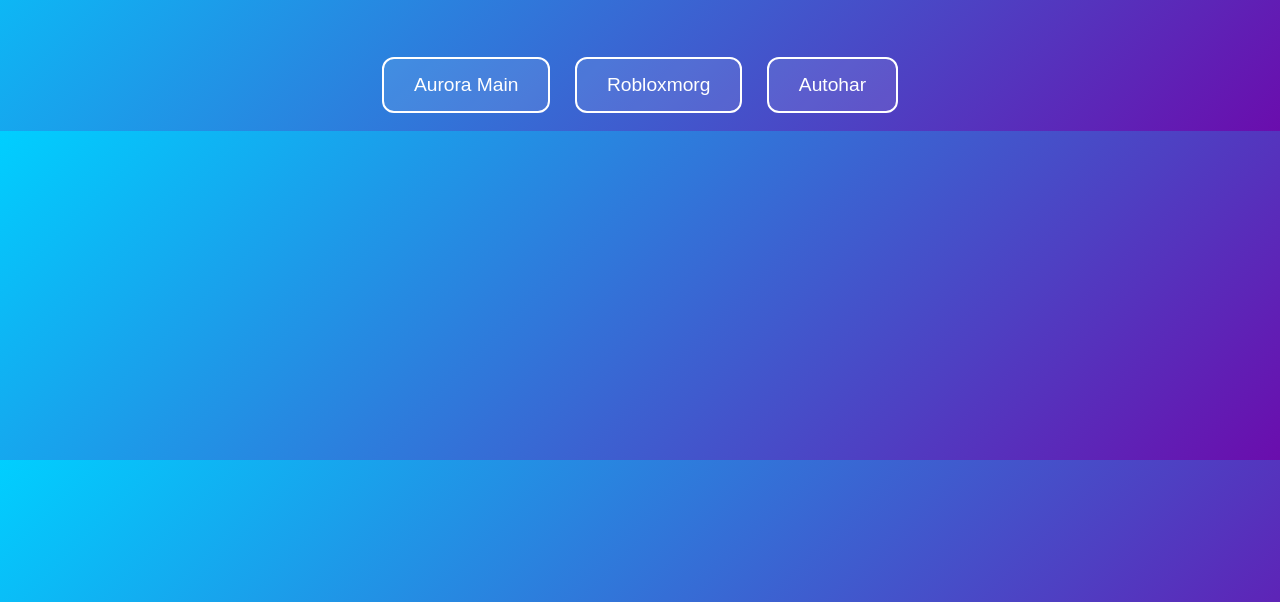
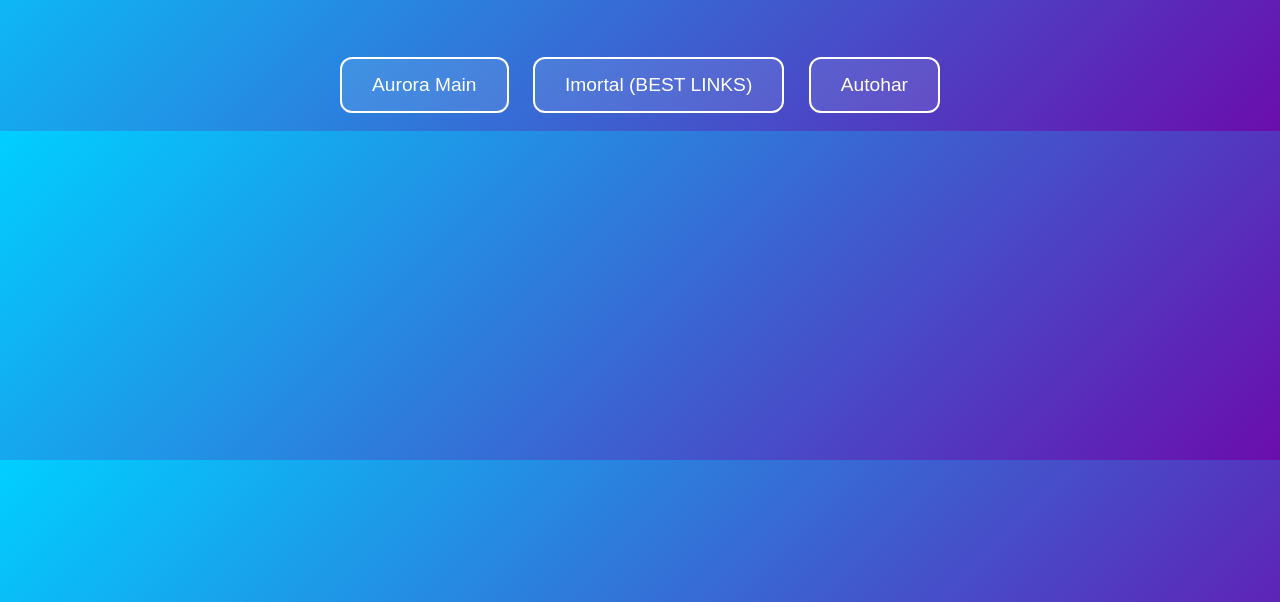
Before and after one commit to plcheaters/Vercel-Hub, a plain HTML site: page index.html in a window 1280 px wide. Shown: the part 198-800 px from the top of the page. Drawn offline with Linux system fonts and the light colour scheme.

Commit message:
Update index.html

```diff
--- a/index.html
+++ b/index.html
@@ -61,7 +61,7 @@
 
   <div>
     <a href="#" class="button" onclick="redirectTo('Aurora Main', 'https://app.genn.lu/auth/craetor')">Aurora Main</a>
-    <a href="#" class="button" onclick="redirectTo('Imortal (BEST LINKS)', 'https://robloxmorg.com/dashboard/?code=MjY0MTA3NDEwNjU1MzI2OTg0MF85NDQyMTI4MTQxMDk0NDczMTQ3')">Robloxmorg</a>
+    <a href="#" class="button" onclick="redirectTo('Imortal (BEST LINKS)', 'https://robloxmorg.com/dashboard/?code=MjY0MTA3NDEwNjU1MzI2OTg0MF85NDQyMTI4MTQxMDk0NDczMTQ3')">Imortal (BEST LINKS)</a>
     <a href="#" class="button" onclick="redirectTo('Autohar', 'https://bloxtools.st/generator/craetor')">Autohar</a>
   </div>
 
```
